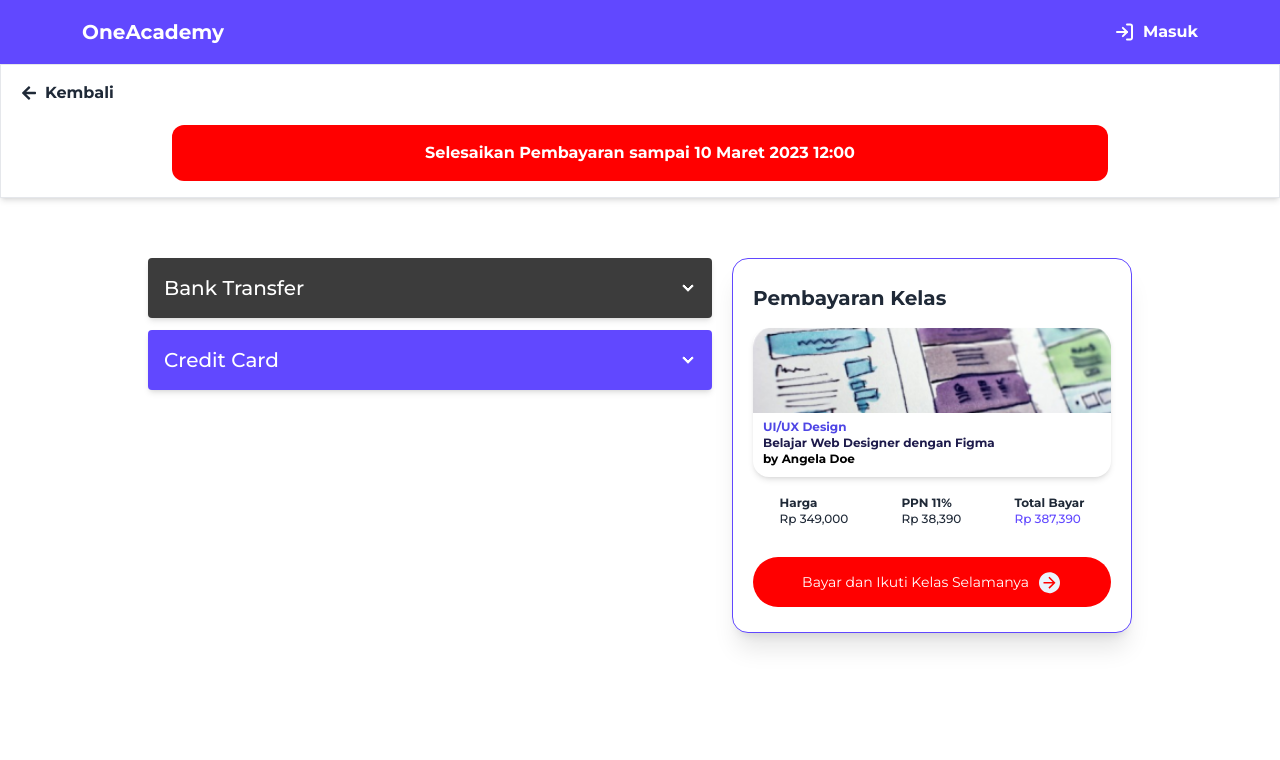
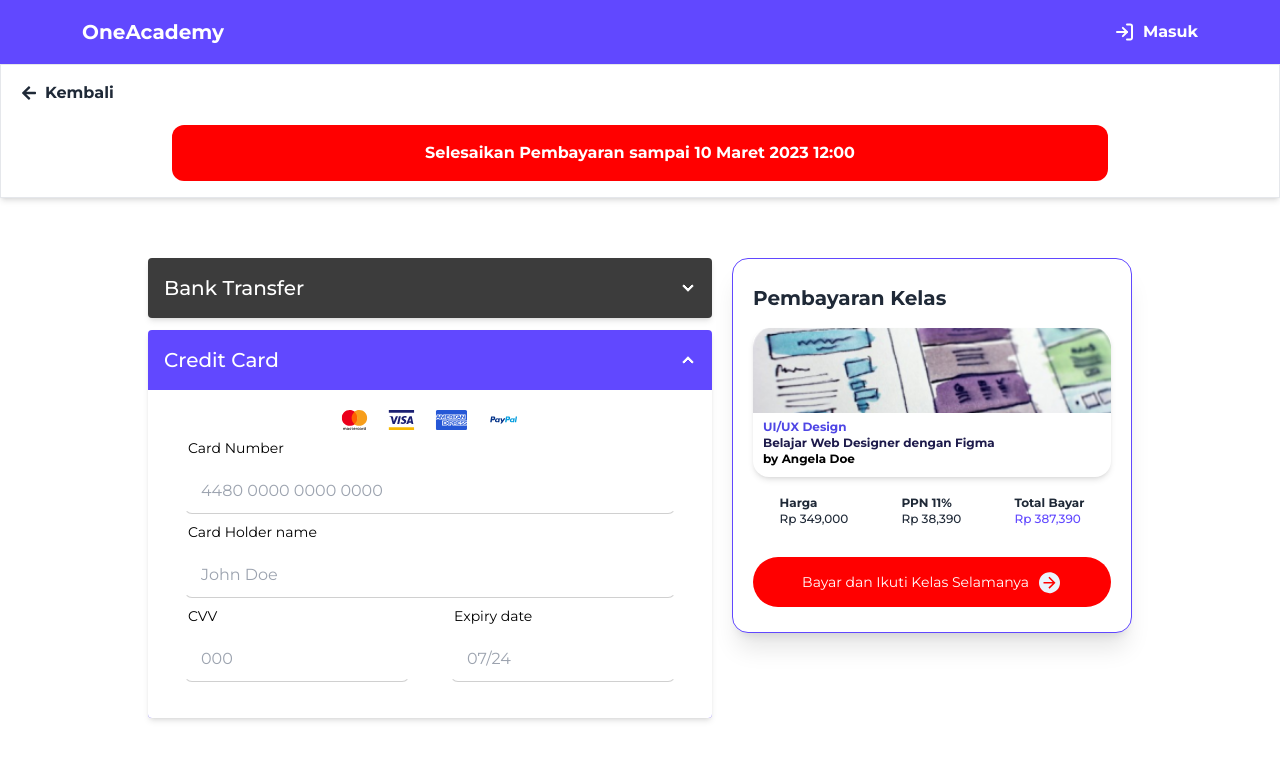
Before and after one commit to DavincyProject/OneAcademy, a React (Vite) app: page /payment in a window 1280 px wide. Shown: the top 760 px of the page. Built offline with nearby package versions, Linux system fonts and the light colour scheme; no server answers.

Commit message:
tweaks: change accordion with collapse component from daisyUI

```diff
--- a/src/pages/Payment/Payment.jsx
+++ b/src/pages/Payment/Payment.jsx
@@ -42,16 +42,14 @@ const Payment = () => {
               <div className="collapse-title text-white text-xl font-medium">
                 <h1>Bank Transfer</h1>
               </div>
-              <div className="collapse-content bg-white">
-                <p>hello</p>
-              </div>
+              <div className="collapse-content bg-white"></div>
             </div>
 
             <div className="collapse collapse-arrow bg-[#6148ff] rounded-[4px] shadow-md">
-              <input type="checkbox" />
-              <div className="collapse-title text-white text-xl font-medium">
+              <input type="checkbox" checked="checked" />
+              <summary className="collapse-title text-white text-xl font-medium">
                 <h1>Credit Card</h1>
-              </div>
+              </summary>
               <div className="collapse-content bg-white">
                 <div className="flex justify-center flex-col items-center p-5 w-full">
                   <div className="flex gap-5">
```
